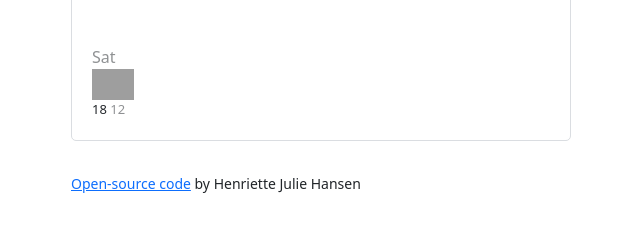
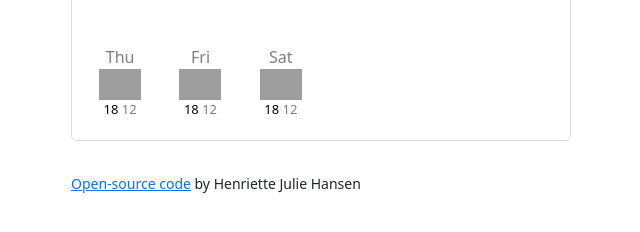
Before and after one commit to sweetette/Weather-app, a website built with Parcel: page index.html in a window 1280 px wide. Shown: the part 274-506 px from the top of the page, without its empty margins (319-959 px from the left). Built offline with nearby package versions, Linux system fonts and the light colour scheme; grey boxes are pictures that could not be loaded.

Commit message:
JS forecast template

```diff
--- a/index.html
+++ b/index.html
@@ -56,7 +56,7 @@
           <br />
           <br />
 
-          <div class="weatherforecast">
+          <div class="weather-forecast" id="forecast">
             <div class="row-days">
               <div class="col-2">
                 <div class="weather-forecast-date">Sat</div>
--- a/src/index.js
+++ b/src/index.js
@@ -22,6 +22,33 @@ let days = [
 let day = days[now.getDay()];
 date.innerHTML = `${day} ${hours}:${minutes}`;
 
+function displayForecast() {
+  let forecastElement = document.querySelector("#forecast");
+
+  let forecastHTML = `<div class="row">`;
+  let days = ["Thu", "Fri", "Sat"];
+  days.forEach(function (day) {
+    forecastHTML =
+      forecastHTML +
+      `<div class="col-2">
+                <div class="weather-forecast-date">${day}</div>
+                <img
+                  src="http://openweathermap.org/img/wn/50d@2x.png"
+                  alt=""
+                  width="42"
+                />
+                <div class="weather-forecast-temperature">
+                  <span class="weather-forecast-temperature-max">18</span>
+                  <span class="weather-forecast-temperature-min">12</span>
+                </div>
+            </div>`;
+  });
+
+  forecastHTML = forecastHTML + `</div>`;
+  forecastElement.innerHTML = forecastHTML;
+}
+
+displayForecast();
 ///
 function search(event) {
   event.preventDefault();
```
